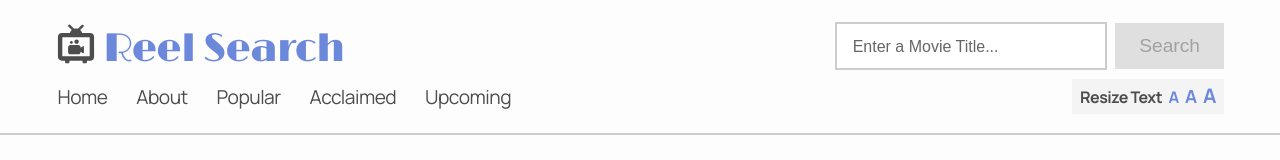
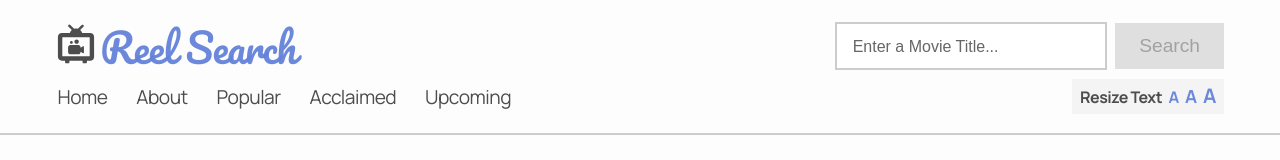
Before and after one commit to stephanielahiry/reel-search, a Next.js app: page / in a window 1280 px wide. Shown: the top 160 px of the page. Built offline with nearby package versions, Linux system fonts and the light colour scheme; no server answers.

Commit message:
logo font change

```diff
--- a/src/components/Header/Header.module.scss
+++ b/src/components/Header/Header.module.scss
@@ -12,8 +12,8 @@
         &Link {
             display: flex;
             justify-content: space-between;
-            align-items: flex-end;
-            gap: 0.45rem;
+            align-items: baseline;
+            gap: 0.25rem;
             color: var(--accent-color);
             font-weight: 600;
             letter-spacing: -0.8px;
--- a/src/components/Header/Header.tsx
+++ b/src/components/Header/Header.tsx
@@ -4,7 +4,7 @@ import Link from 'next/link';
 import Image from 'next/image';
 import Search from '../Search/Search';
 import styles from './Header.module.scss';
-import { limelight } from "@/app/fonts";
+import {limelight, pacifico} from "@/app/fonts";
 import TextResize from "@/components/TextResize/TextResize";
 
 const Header: React.FC = () => {
@@ -23,7 +23,7 @@ const Header: React.FC = () => {
                                 width={40}
                                 height={40}/>
                         </div>
-                        <span className={limelight.className}>Reel Search</span>
+                        <span className={pacifico.className}>Reel Search</span>
                     </Link>
                 </div>
             </div>
```
